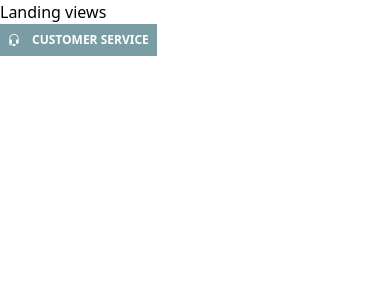
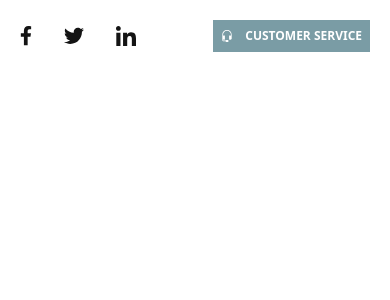
Before and after one commit to rakafebriansy/wedding-wonders-web, a Vue app: page / in a window 390 px wide. Shown: the top 300 px of the page. Built offline with nearby package versions, Linux system fonts and the light colour scheme.

Commit message:
feat: navbar (mobile)

```diff
--- a/src/components/Button.vue
+++ b/src/components/Button.vue
@@ -1,6 +1,6 @@
 <template>
     <button class="bg-[#7A9CA5] flex p-2 text-xs font-semibold text-white items-center gap-3">
-        <component :is="icon" size="w-3"></component>
+        <component :is="icon" classname="w-3"></component>
         <slot></slot>
     </button>
 </template>
--- a/src/components/icons/Headphone.vue
+++ b/src/components/icons/Headphone.vue
@@ -1,5 +1,5 @@
 <template>
-    <svg v-bind:class="size" viewBox="0 0 400 400" fill="none" xmlns="http://www.w3.org/2000/svg">
+    <svg v-bind:class="classname" viewBox="0 0 400 400" fill="none" xmlns="http://www.w3.org/2000/svg">
         <path d="M200 0C113.976 0 43.9836 69.6 43.9836 155.159V333.159C43.9836 357.763 64.0898 377.78 88.8 377.78H150.22C155.167 390.759 167.747 400 182.441 400H217.559C236.563 400 252.025 384.539 252.025 365.534C252.025 346.53 236.564 331.061 217.559 331.061H182.441C167.748 331.061 155.168 340.31 150.221 353.29H88.8008C77.593 353.29 68.4742 344.261 68.4742 333.159V318.588C77.1781 322.002 80.1695 321.233 117.519 321.233C124.286 321.233 129.763 315.747 129.763 308.988V198.334C129.763 191.567 124.286 186.09 117.519 186.09C80.2265 186.09 77.1953 185.315 68.4742 188.734V155.159C68.4742 83.1094 127.478 24.4891 200.001 24.4891C272.523 24.4891 331.527 83.1094 331.527 155.159V188.742C322.818 185.31 319.741 186.089 282.474 186.089C275.715 186.089 270.23 191.566 270.23 198.334V308.987C270.23 315.746 275.716 321.231 282.474 321.231H317.487C338.727 321.231 356.009 303.95 356.009 282.709C356.009 279.497 356.017 244.425 356.017 155.158C356.016 69.6 286.024 0 200 0Z" fill="white"/>
     </svg>
 
@@ -8,7 +8,7 @@
 <script>
     export default {
         props: {
-            size: String
+            classname: String
         },
         name: 'Headphone'
     }
--- a/src/views/Landing.vue
+++ b/src/views/Landing.vue
@@ -1,6 +1,24 @@
 <template>
-    <h1>Landing views</h1>
-    <Button :icon="currentIcon">CUSTOMER SERVICE</Button>
+    <nav class="p-5 flex justify-between">
+        <ul class="flex gap-8">
+            <li class="flex justify-center items-center">
+                <svg class="w-3" viewBox="0 0 10 16" fill="none" xmlns="http://www.w3.org/2000/svg">
+                    <path d="M8.71875 9L9.15625 6.125H6.375V4.25C6.375 3.4375 6.75 2.6875 8 2.6875H9.28125V0.21875C9.28125 0.21875 8.125 0 7.03125 0C4.75 0 3.25 1.40625 3.25 3.90625V6.125H0.6875V9H3.25V16H6.375V9H8.71875Z" fill="#141414"/>
+                </svg>
+            </li>
+            <li class="flex justify-center items-center">
+                <svg class="w-5" viewBox="0 0 16 14" fill="none" xmlns="http://www.w3.org/2000/svg">
+                    <path d="M14.3438 3.75C14.9688 3.28125 15.5312 2.71875 15.9688 2.0625C15.4062 2.3125 14.75 2.5 14.0938 2.5625C14.7812 2.15625 15.2812 1.53125 15.5312 0.75C14.9062 1.125 14.1875 1.40625 13.4688 1.5625C12.8438 0.90625 12 0.53125 11.0625 0.53125C9.25 0.53125 7.78125 2 7.78125 3.8125C7.78125 4.0625 7.8125 4.3125 7.875 4.5625C5.15625 4.40625 2.71875 3.09375 1.09375 1.125C0.8125 1.59375 0.65625 2.15625 0.65625 2.78125C0.65625 3.90625 1.21875 4.90625 2.125 5.5C1.59375 5.46875 1.0625 5.34375 0.625 5.09375V5.125C0.625 6.71875 1.75 8.03125 3.25 8.34375C3 8.40625 2.6875 8.46875 2.40625 8.46875C2.1875 8.46875 2 8.4375 1.78125 8.40625C2.1875 9.71875 3.40625 10.6562 4.84375 10.6875C3.71875 11.5625 2.3125 12.0938 0.78125 12.0938C0.5 12.0938 0.25 12.0625 0 12.0312C1.4375 12.9688 3.15625 13.5 5.03125 13.5C11.0625 13.5 14.3438 8.53125 14.3438 4.1875C14.3438 4.03125 14.3438 3.90625 14.3438 3.75Z" fill="#141414"/>
+                </svg>
+            </li>
+            <li class="flex justify-center items-center">
+                <svg class="w-5" viewBox="0 0 14 14" fill="none" xmlns="http://www.w3.org/2000/svg">
+                    <path d="M3.125 14V4.65625H0.21875V14H3.125ZM1.65625 3.40625C2.59375 3.40625 3.34375 2.625 3.34375 1.6875C3.34375 0.78125 2.59375 0.03125 1.65625 0.03125C0.75 0.03125 0 0.78125 0 1.6875C0 2.625 0.75 3.40625 1.65625 3.40625ZM13.9688 14H14V8.875C14 6.375 13.4375 4.4375 10.5 4.4375C9.09375 4.4375 8.15625 5.21875 7.75 5.9375H7.71875V4.65625H4.9375V14H7.84375V9.375C7.84375 8.15625 8.0625 7 9.5625 7C11.0625 7 11.0938 8.375 11.0938 9.46875V14H13.9688Z" fill="#141414"/>
+                </svg>
+            </li>
+        </ul>
+        <Button :icon="currentIcon">CUSTOMER SERVICE</Button>
+    </nav>
 </template>
 
 <script>
```
